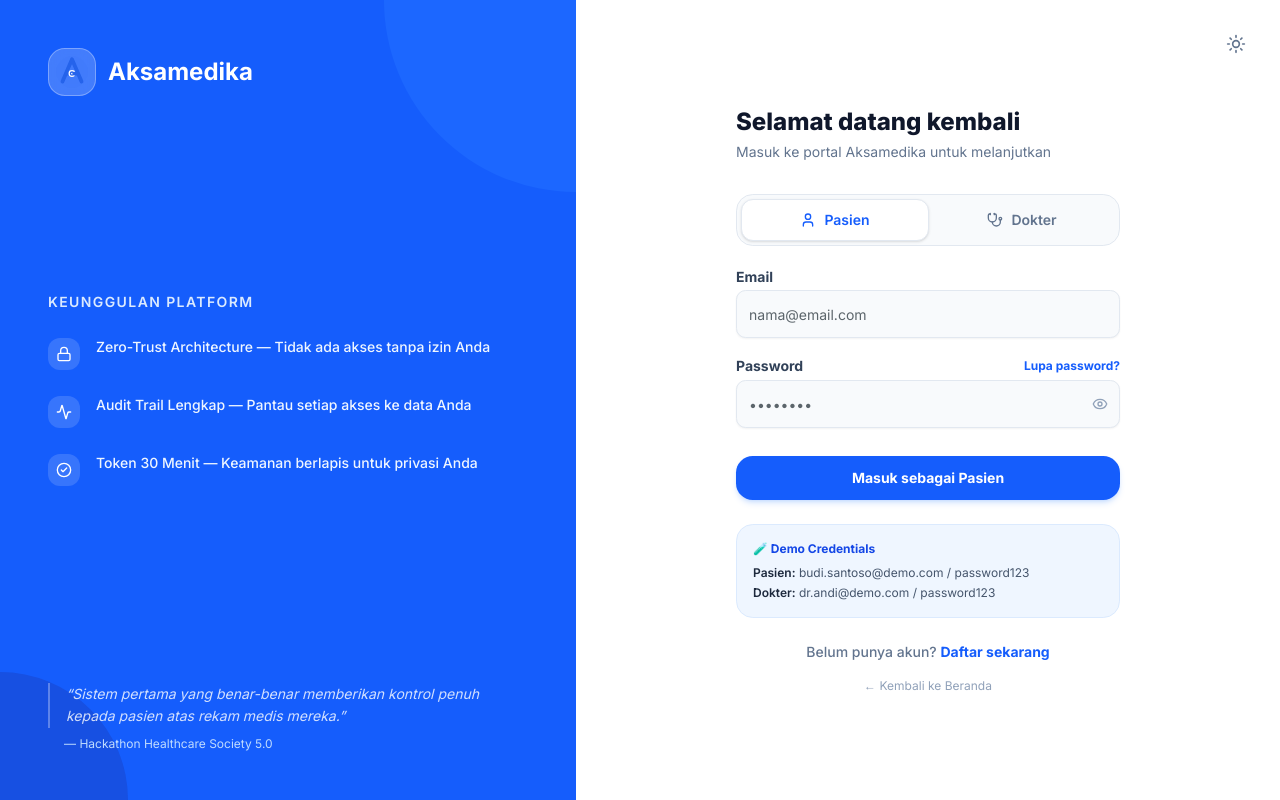
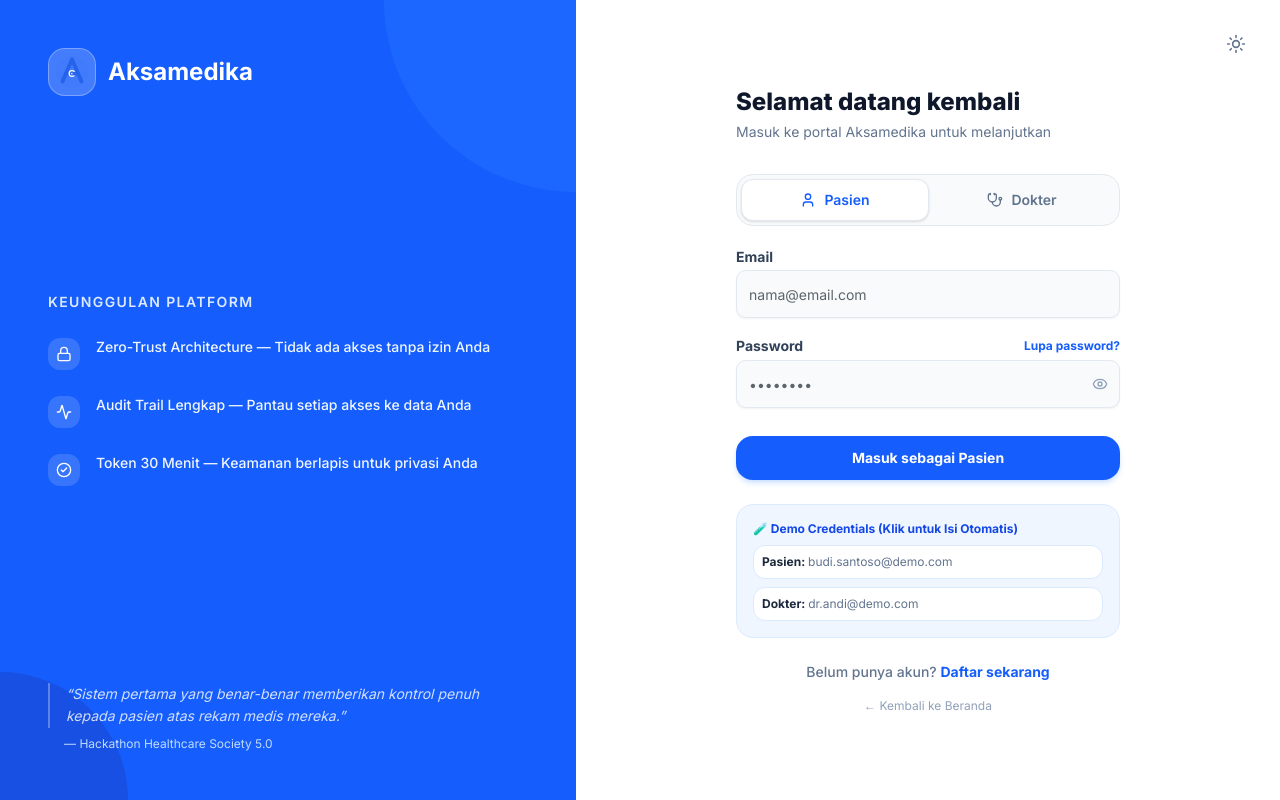
Before and after one commit to Afta20/AksaMedika, a Next.js app in the folder apps/web/: page /auth/login in a window 1280 px wide. Built offline with nearby package versions, Linux system fonts and the light colour scheme; no server answers.

Commit message:
fix(web/api): fix patient records query scan, mask doctor PIN input, and add login autofill

```diff
--- a/apps/web/app/auth/login/page.tsx
+++ b/apps/web/app/auth/login/page.tsx
@@ -156,10 +156,24 @@ function LoginForm() {
             <AnimatePresence>
               <motion.div initial={{ opacity: 0 }} animate={{ opacity: 1 }}
                 className="mt-6 p-4 bg-blue-50 dark:bg-blue-950/20 border border-blue-100 dark:border-blue-900/50 rounded-xl">
-                <p className="text-blue-700 dark:text-blue-400 text-xs font-bold mb-2">🧪 Demo Credentials</p>
-                <div className="space-y-1 text-xs text-slate-600 dark:text-slate-400">
-                  <p><span className="font-semibold text-slate-800 dark:text-slate-200">Pasien:</span> budi.santoso@demo.com / password123</p>
-                  <p><span className="font-semibold text-slate-800 dark:text-slate-200">Dokter:</span> dr.andi@demo.com / password123</p>
+                <p className="text-blue-700 dark:text-blue-400 text-xs font-bold mb-2">🧪 Demo Credentials (Klik untuk Isi Otomatis)</p>
+                <div className="space-y-2 text-xs">
+                  <button type="button" onClick={() => { setRole("patient"); setEmail("budi.santoso@demo.com"); setPassword("password123"); }}
+                    className="w-full text-left p-2 rounded-lg bg-white dark:bg-slate-900 border border-blue-100 dark:border-slate-800 hover:border-blue-400 transition-colors flex justify-between items-center group">
+                    <div>
+                      <span className="font-bold text-slate-800 dark:text-slate-200">Pasien: </span>
+                      <span className="text-slate-500">budi.santoso@demo.com</span>
+                    </div>
+                    <span className="text-[10px] font-bold text-blue-600 dark:text-blue-400 opacity-0 group-hover:opacity-100 transition-opacity">Isi →</span>
+                  </button>
+                  <button type="button" onClick={() => { setRole("doctor"); setEmail("dr.andi@demo.com"); setPassword("password123"); }}
+                    className="w-full text-left p-2 rounded-lg bg-white dark:bg-slate-900 border border-blue-100 dark:border-slate-800 hover:border-blue-400 transition-colors flex justify-between items-center group">
+                    <div>
+                      <span className="font-bold text-slate-800 dark:text-slate-200">Dokter: </span>
+                      <span className="text-slate-500">dr.andi@demo.com</span>
+                    </div>
+                    <span className="text-[10px] font-bold text-blue-600 dark:text-blue-400 opacity-0 group-hover:opacity-100 transition-opacity">Isi →</span>
+                  </button>
                 </div>
               </motion.div>
             </AnimatePresence>
--- a/apps/web/app/doctor/dashboard/page.tsx
+++ b/apps/web/app/doctor/dashboard/page.tsx
@@ -558,7 +558,7 @@ function DashboardContent() {
                     {pin.map((digit, i) => (
                       <input key={i}
                         ref={(el) => inputRefs(el, i)}
-                        type="text" inputMode="numeric" maxLength={1} value={digit}
+                        type="password" inputMode="numeric" maxLength={1} value={digit}
                         onChange={(e) => handlePinChange(e.target.value, i)}
                         onKeyDown={(e) => handlePinKeyDown(e, i)}
                         disabled={state === "loading"}
```
Also changed, not shown: 1 other file (tests, documents, lock files or other folders).
